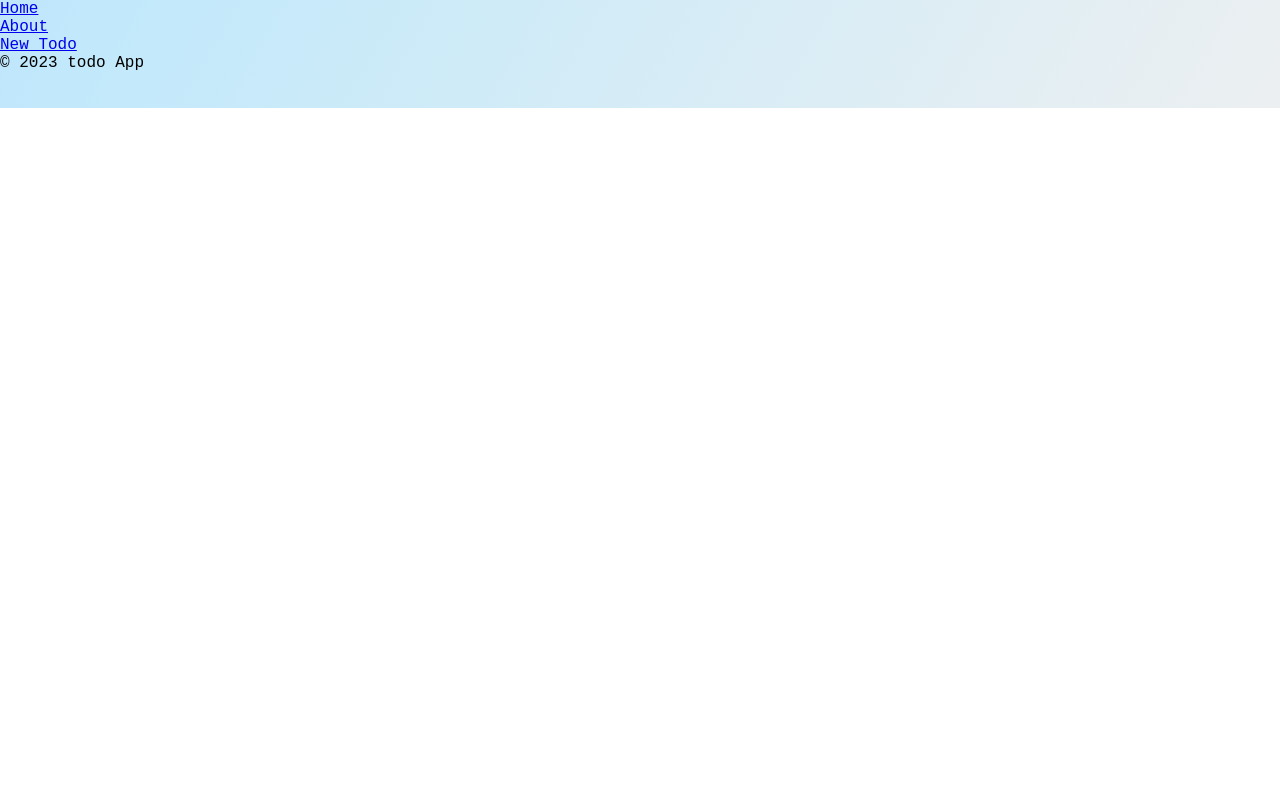
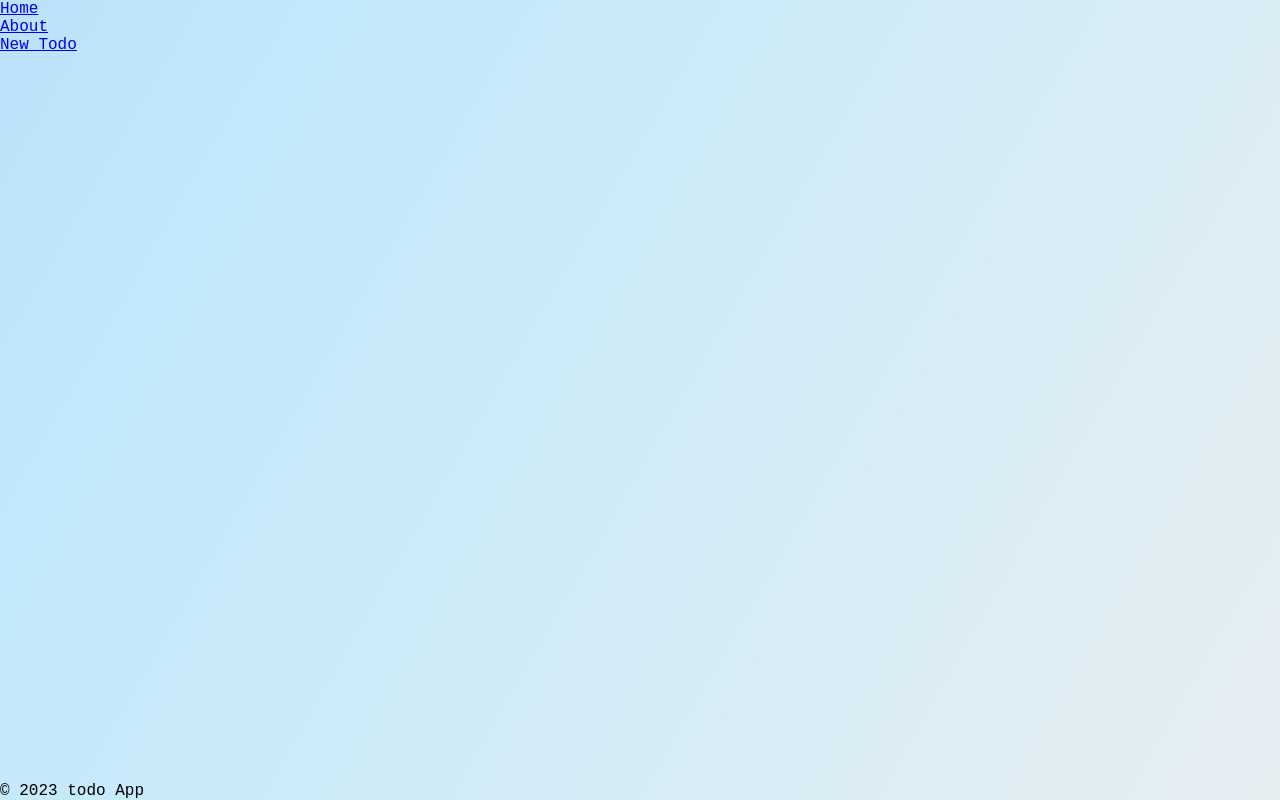
Before and after one commit to msandrea712/todo-frontend, a React (Create React App) app: page / in a window 1280 px wide. Built offline with nearby package versions, Linux system fonts and the light colour scheme; no server answers; a web font is replaced by a local one.

Commit message:
added css to rootlayout

```diff
--- a/src/layouts/RootLayout.js
+++ b/src/layouts/RootLayout.js
@@ -1,10 +1,11 @@
 import React from 'react'
 import Navbar from '../components/Navbar'
 import Footer from '../components/Footer'
+import "../styles/rootlayout.css"
 
 function RootLayout({children}) {
   return (
-    <div>
+    <div className= "main-container">
         <header>
             <Navbar/>
         </header>
--- /dev/null
+++ b/src/styles/rootlayout.css
@@ -0,0 +1,9 @@
+.main-container{
+    width: 100%;
+    min-height: 100vh;
+    display:flex;
+    flex-direction: column;
+}
+.main-container >main{
+    flex-grow: 1;
+}
```
